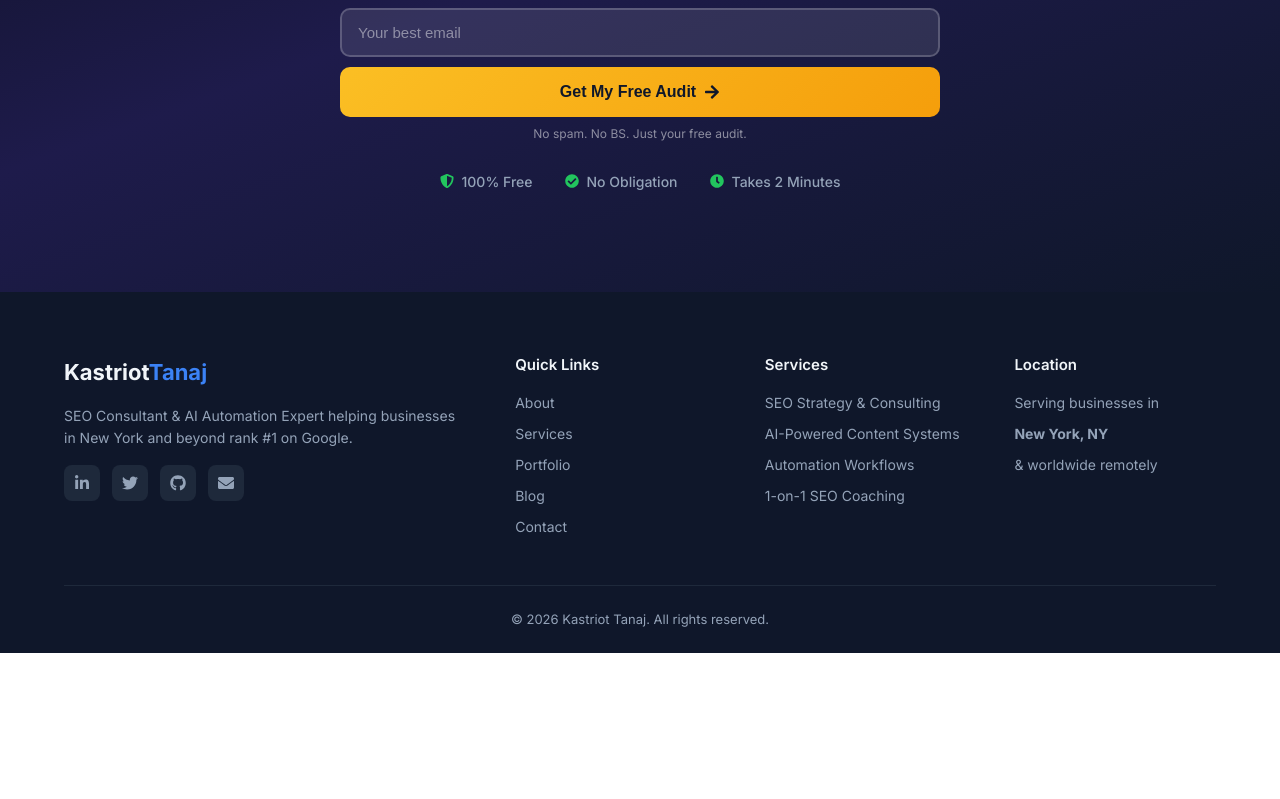
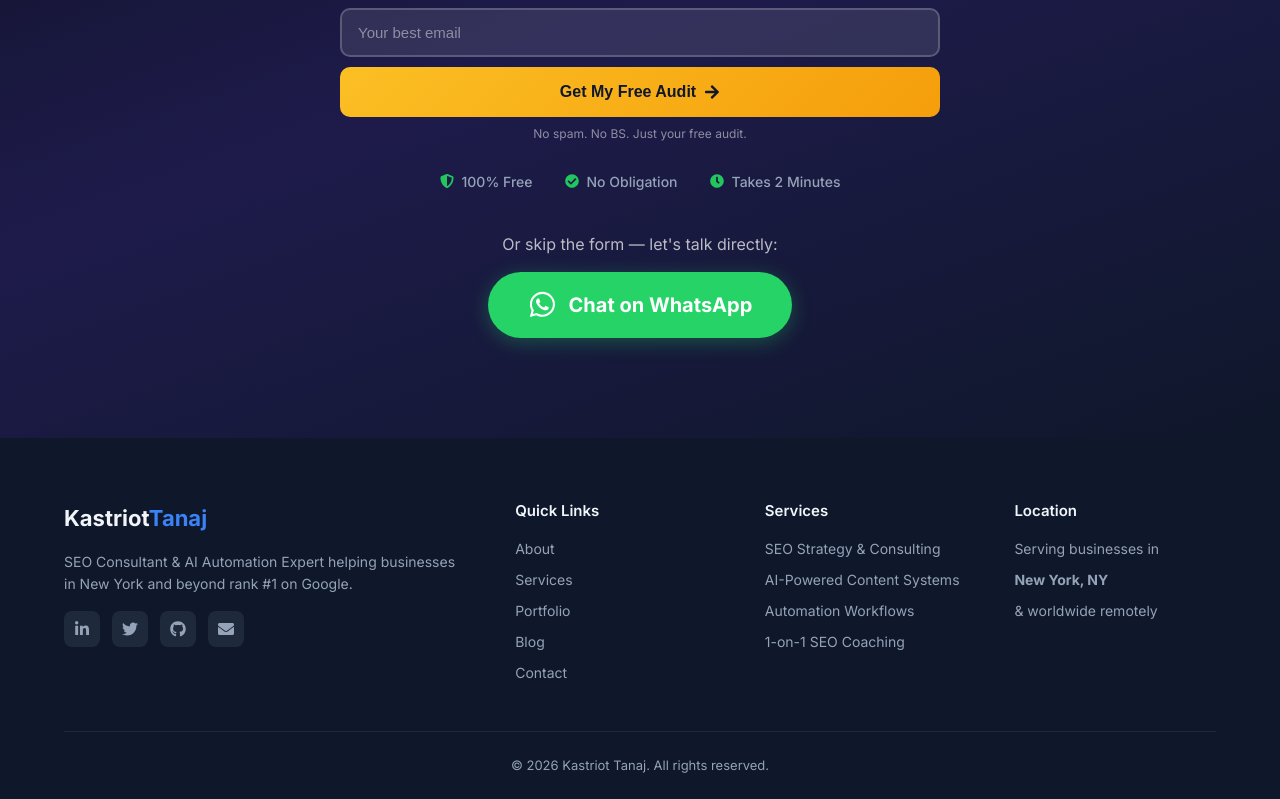
Before and after one commit to kastriottanaj/kastriottanaj, a React (Vite) app in the folder frontend/: page / in a window 1280 px wide. Shown: the part 7201-8000 px from the top of the page. Before the commit the page ends 7854 px from the top, so only its background shows below. Built offline with nearby package versions, Linux system fonts and the light colour scheme; no server answers.

Commit message:
Add WhatsApp CTA button to homepage final section
Large green WhatsApp button at the bottom of the page for direct
contact, placed below the lead capture form as an alternative CTA.

Co-Authored-By: Claude Opus 4.6 <noreply@anthropic.com>

```diff
--- a/frontend/src/pages/Home.css
+++ b/frontend/src/pages/Home.css
@@ -789,6 +789,41 @@
   color: #22c55e;
 }
 
+.final-cta__whatsapp {
+  margin-top: 40px;
+}
+
+.final-cta__whatsapp p {
+  color: rgba(255, 255, 255, 0.7);
+  margin-bottom: 16px;
+  font-size: 1rem;
+}
+
+.whatsapp-btn {
+  display: inline-flex;
+  align-items: center;
+  gap: 12px;
+  background: #25D366;
+  color: #fff;
+  padding: 18px 40px;
+  border-radius: 50px;
+  font-size: 1.25rem;
+  font-weight: 700;
+  text-decoration: none;
+  transition: transform 0.2s, box-shadow 0.2s;
+  box-shadow: 0 4px 20px rgba(37, 211, 102, 0.3);
+}
+
+.whatsapp-btn svg {
+  font-size: 1.8rem;
+}
+
+.whatsapp-btn:hover {
+  transform: translateY(-2px);
+  box-shadow: 0 6px 30px rgba(37, 211, 102, 0.5);
+  color: #fff;
+}
+
 /* ===== RESPONSIVE ===== */
 @media (max-width: 1024px) {
   .authority-section {
--- a/frontend/src/pages/Home.jsx
+++ b/frontend/src/pages/Home.jsx
@@ -7,7 +7,7 @@ import {
   FaArrowRight, FaSearch, FaRobot, FaCogs,
   FaStar, FaCheckCircle, FaTimesCircle, FaChartLine, FaBolt,
   FaShieldAlt, FaExclamationTriangle, FaClock, FaUserTie,
-  FaTrophy, FaGlobeAmericas
+  FaTrophy, FaGlobeAmericas, FaWhatsapp
 } from 'react-icons/fa';
 import './Home.css';
 
@@ -399,6 +399,17 @@ export default function Home() {
             <span><FaCheckCircle /> No Obligation</span>
             <span><FaClock /> Takes 2 Minutes</span>
           </div>
+          <div className="final-cta__whatsapp">
+            <p>Or skip the form — let's talk directly:</p>
+            <a
+              href="https://api.whatsapp.com/send/?phone=38348111611&text&type=phone_number&app_absent=0"
+              target="_blank"
+              rel="noopener noreferrer"
+              className="whatsapp-btn"
+            >
+              <FaWhatsapp /> Chat on WhatsApp
+            </a>
+          </div>
         </div>
       </section>
     </>
```
